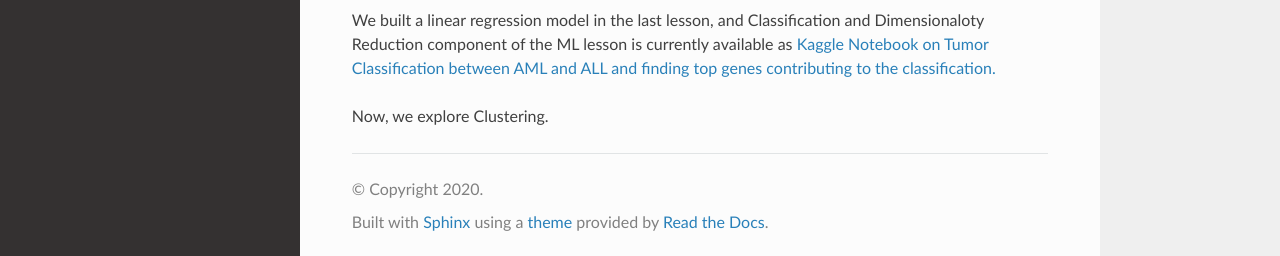
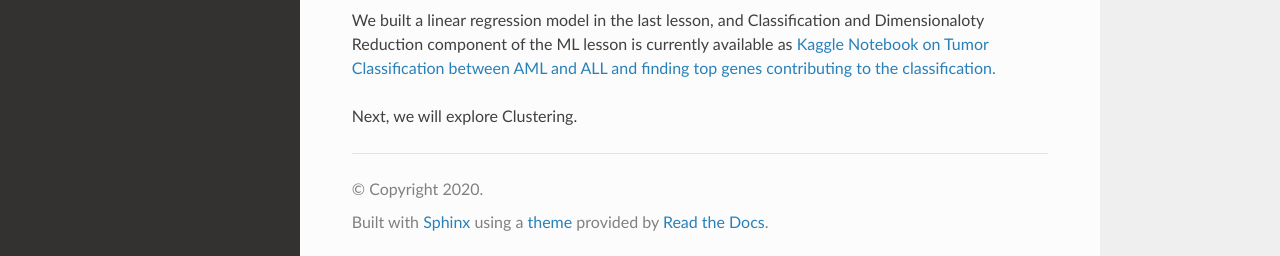
Before and after one commit to ubicucsd/crash_course, a Sphinx documentation site: the page built from source/8_Classification_PCA.md, in a window 1280 px wide and 900 px high, scrolled down 513 px. Shown: the part 641-897 px from the top of the window. Built offline with Sphinx 7.4.7 and the Read the Docs theme 2.0.0, drawn with Linux system fonts in a browser that asks for light colours.

Commit message:
Update 8_Classification_PCA.md

```diff
--- a/source/8_Classification_PCA.md
+++ b/source/8_Classification_PCA.md
@@ -42,4 +42,4 @@ Find patterns among inputs (features), no labels in data
 
 We built a linear regression model in the last lesson, and Classification and Dimensionaloty Reduction component of the ML lesson is currently available as  [Kaggle Notebook on Tumor Classification between AML and ALL and finding top genes contributing to the classification.](https://www.kaggle.com/ishaanash/tumor-classification-pca)
 
-Now, we explore Clustering.
+Next, we will explore Clustering.
```
